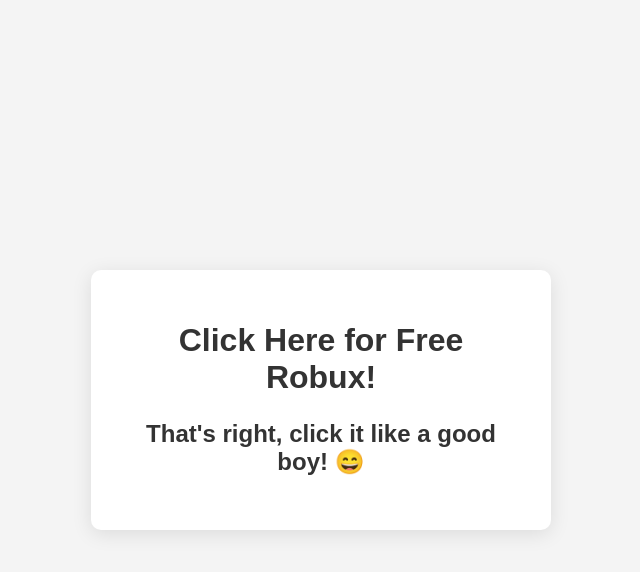
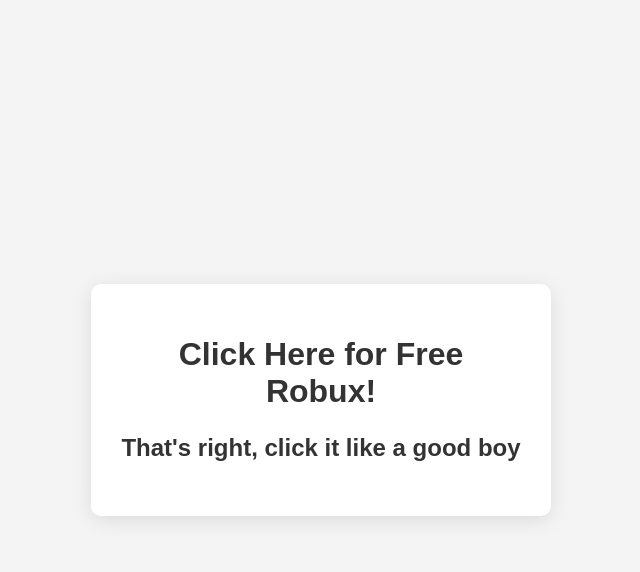
Before and after one commit to riez1623/clickbait, a plain HTML site: page index.html in a window 1280 px wide. Both pictures are taken after a click on the button "Click Here!". Shown: the whole page, without its empty margins (319-959 px from the left). Drawn offline with Linux system fonts and the light colour scheme.

Commit message:
index.html

```diff
--- a/index.html
+++ b/index.html
@@ -65,7 +65,7 @@
         <h1>Click Here for Free Robux!</h1>
         <button class="clickbait-btn" id="clickbaitBtn">Click Here!</button>
         <div class="surprise-message" id="surpriseMessage">
-            <p>That's right, click it like a good boy! 😄</p>
+            <p>That's right, click it like a good boy</p>
         </div>
     </div>
 
```
